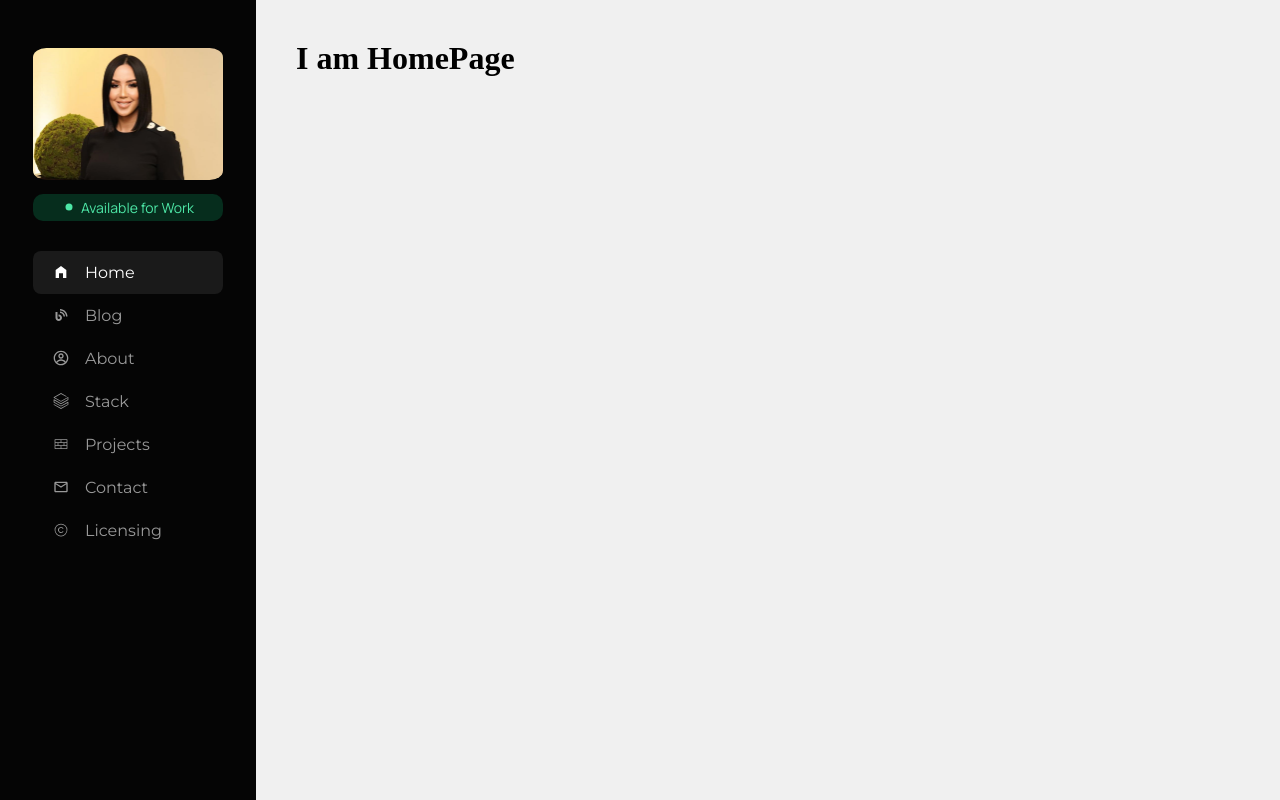
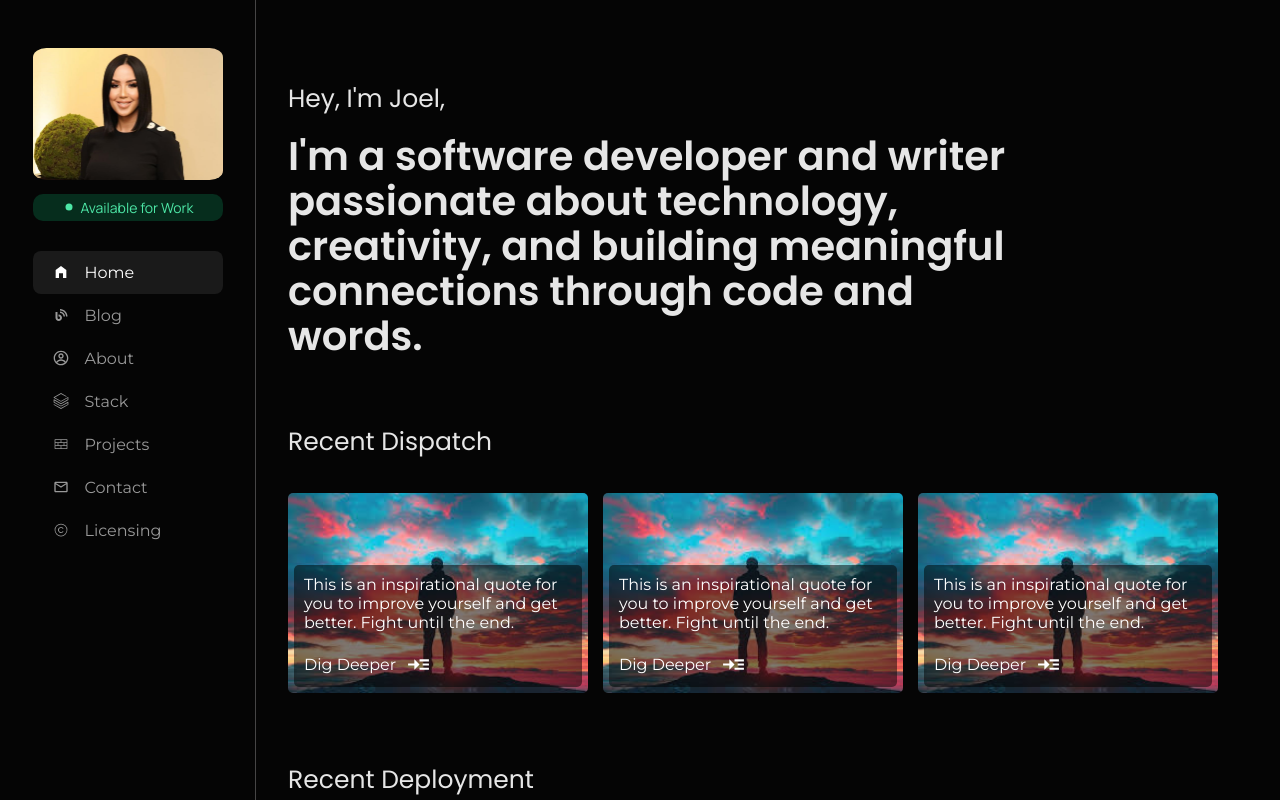
Before and after one commit to earlmorningstar/my-portfolio, a React (Create React App) app: page / in a window 1280 px wide. Built offline with nearby package versions, Linux system fonts and the light colour scheme.

Commit message:
Commit II.

```diff
--- a/src/components/MainNavigation.css
+++ b/src/components/MainNavigation.css
@@ -50,7 +50,7 @@
   display: flex;
   align-items: center;
   gap: 1rem;
-  width: 100;
+  width: 100%;
   padding: 0.75rem 1.25rem;
   border-radius: 8px;
   text-decoration: none;
@@ -71,29 +71,27 @@
   cursor: pointer;
 }
 
+.nav-link-dropDown {
+  font-family: "Montserrat", serif;
+  display: flex;
+  align-items: start;
+  gap: 30px;
+  flex-direction: column;
+  background-color: #050505;
+  padding: 40px 32px;
+  width: 100%;
+  height: 100vh;
+}
+
 .dropdown-nav-links-parent {
   position: fixed;
-  top: 60px;
+  top: 120px;
   left: 0;
   right: 0;
   z-index: 1000;
   animation: slideInFromTop 0.5s ease-in-out;
+  height: 100vh;
   max-height: calc(100vh - 60px);
-  overflow-y: auto;
-  scrollbar-width: thin;
-  scrollbar-color: #888 transparent;
-
-  /* ::-webkit-scrollbar {
-    width: 6px;
-  }
-  ::-webkit-scrollbar-track {
-    background: transparent;
-  }
-  ::-webkit-scrollbar-thumb {
-    background-color: #888;
-    border-radius: 10px;
-    border: transparent;
-  } */
 }
 
 @keyframes slideInFromTop {
@@ -117,43 +115,40 @@
   }
 }
 
-.nav-link-dropDown {
-  display: flex;
-  align-items: center;
-  gap: 100px;
-  flex-direction: column;
-  background-color: #3e432f;
-  padding: 40px 0;
-  width: 100%;
-  height: 100vh;
-}
+/* Media queries */
 
-/* Media query for screen sizes less than or equal to 1150px */
 @media screen and (max-width: 1150px) {
   .hamburger-menu {
     display: block;
   }
 
-  .main-nav {
+  #main-nav-id {
     display: flex;
     flex-direction: row;
+    justify-content: space-between;
     align-items: center;
-    justify-content: space-between;
+    width: 100%;
+  }
+
+  #status-id {
+    height: 30px;
+    width: auto;
   }
 
   .profile-section {
     flex-direction: row;
-    width: 300px;
+    align-items: center;
+    width: auto;
     margin-bottom: 0;
   }
 
   .profile-image {
-    height: 60px;
+    width: 70px;
+    height: 70px;
   }
 
   .status {
-    padding: 2px 12px;
-    font-size: 14px;
+    padding: 4px 17px;
   }
 
   .nav-links-parent {
@@ -163,34 +158,4 @@
   .dropdown-nav-links-parent {
     animation: slideInFromTop 0.7s ease-in-out;
   }
-
-  /* .nav-links-parent {
-      display: none;
-      flex-direction: column;
-      background-color: #333;
-      position: absolute;
-      top: 60px;
-      left: 0;
-      width: 100%;
-      z-index: 1000;
-    }
-
-    .nav-links-parent.show {
-      display: flex;
-    } */
-
-  /* Dropdown button style */
-  .dropdown-btn {
-    background-color: #444; /* Color of the dropdown button */
-    color: white;
-    padding: 10px 15px;
-    border: none;
-    cursor: pointer;
-    width: 100%;
-    text-align: left;
-  }
-
-  .dropdown-btn:focus {
-    outline: none;
-  }
 }
--- a/src/pages/HomePage.jsx
+++ b/src/pages/HomePage.jsx
@@ -1,8 +1,52 @@
+import "./Index.css";
+import { MdOutlineReadMore } from "react-icons/md";
+
 function HomePage() {
-    return(
-        <h1>I am HomePage</h1>
-    )
+  return (
+    <div className="homepage-main-container">
+      <span>
+        <h3>Hey, I'm Joel,</h3>
+        <h4>
+          I'm a software developer and writer passionate about technology,
+          creativity, and building meaningful connections through code and
+          words.
+        </h4>
+      </span>
+
+      <span>
+        <h3>Recent Dispatch</h3>
+      </span>
+
+      <div className="latest-dispatch-container">
+        <div  className="dispatch-image-container">
+          <img src="/images/silhouette.jfif" alt="Profile" />
+          <p className="dispatch-overlay-text">
+            This is an inspirational quote for you to improve yourself and get
+            better. Fight until the end. <p>Dig Deeper <MdOutlineReadMore size={25}/></p>
+          </p>
+        </div>
+        <div className="dispatch-image-container">
+          <img src="/images/silhouette.jfif" alt="Profile" />
+          <p className="dispatch-overlay-text">
+            This is an inspirational quote for you to improve yourself and get
+            better. Fight until the end. <p>Dig Deeper <MdOutlineReadMore size={25}/></p>
+          </p>
+        </div>
+        <div className="dispatch-image-container">
+          <img src="/images/silhouette.jfif" alt="Profile" />
+          <p className="dispatch-overlay-text">
+            This is an inspirational quote for you to improve yourself and get
+            better. Fight until the end. <p>Dig Deeper <MdOutlineReadMore size={25}/></p>
+          </p>
+        </div>
+      </div>
+
+
+      <span>
+        <h3>Recent Deployment</h3>
+      </span>
+    </div>
+  );
 }
 
-
 export default HomePage;
--- a/src/pages/Index.css
+++ b/src/pages/Index.css
@@ -1,3 +1,13 @@
+@import url("https://fonts.googleapis.com/css2?family=Montserrat:ital,wght@0,100..900;1,100..900&display=swap");
+@import url("https://fonts.googleapis.com/css2?family=Manrope:wght@200..800&display=swap");
+@import url("https://fonts.googleapis.com/css2?family=Raleway:ital,wght@0,100..900;1,100..900&display=swap");
+@import url("https://fonts.googleapis.com/css2?family=Poppins:ital,wght@0,100;0,200;0,300;0,400;0,500;0,600;0,700;0,800;0,900;1,100;1,200;1,300;1,400;1,500;1,600;1,700;1,800;1,900&display=swap");
+
+/* font-family: "Manrope", sans-serif;
+font-family: "Raleway", sans-serif; */
+/* font-family: "Poppins", sans-serif; */
+/* font-family: "Montserrat", serif; */
+
 * {
   margin: 0;
   padding: 0;
@@ -19,18 +29,93 @@
   display: flex;
   flex-direction: column;
   align-items: center;
+  border-right: 1px solid #464545;
 }
 
 .main-content {
   width: 80%;
-  background-color: #f0f0f0;
-  padding: 40px;
+  background-color: #050505;
+  padding: 5rem 2rem;
   overflow-y: auto;
+}
+
+/* HOMEPAGE SECTION--- */
+
+.homepage-main-container {
+  background-color: #050505;
+  /* color: #ffffff; */
+}
+
+.homepage-main-container span {
+  display: flex;
+  flex-direction: column;
+  gap: 1rem;
+  color: #e6e6e6;
+  width: 45rem;
+}
+
+.homepage-main-container span > h3 {
+  font-family: "Poppins", sans-serif;
+  font-weight: 400;
+  font-size: 25px;
+}
+
+.homepage-main-container span > h4 {
+  font-family: "Poppins", sans-serif;
+  font-weight: 600;
+  font-size: 40px;
+  line-height: 45px;
+  margin-bottom: 4rem;
+}
+
+.latest-dispatch-container {
+  font-family: "Montserrat", serif;
+  margin: 2rem 0 4rem 0;
+  display: flex;
+  gap: 15px;
+}
+
+.dispatch-image-container {
+  position: relative;
+  width: 300px;
+  object-fit: contain;
+}
+
+.dispatch-image-container img {
+  width: 100%;
+  height: auto;
+  border-radius: 5px;
+}
+
+.dispatch-overlay-text {
+  display: flex;
+  flex-direction: column;
+  gap: 20px;
+  position: absolute;
+  bottom: 10px;
+  left: 6px;
+  right: 6px;
+  color: white;
+  background-color: rgba(0, 0, 0, 0.5);
+  padding: 10px;
+  font-size: 16px;
+  border-radius: 5px;
+}
+
+.dispatch-overlay-text p {
+  display: flex;
+  align-items: center;
+  gap: 10px;
 }
 
 /* Media Queries---  */
 
 @media screen and (max-width: 1150px) {
+  .main-content {
+    padding: 3rem 2rem 5rem 2rem;
+    width: 100%;
+    height: 100vh;
+  }
   .root-layout-container {
     flex-direction: column;
     width: 100%;
@@ -38,14 +123,43 @@
   }
 
   .sidebar {
-    /* flex-direction: row; */
+    flex-direction: row;
     width: 100%;
-    padding: 3rem 2rem;
-    align-items: start;
+    padding: 1.5rem 2rem;
+    justify-content: space-between;
   }
 
-  .main-content {
+  .latest-dispatch-container {
+    flex-direction: column;
+  }
+
+  .dispatch-image-container {
     width: 100%;
-    height: 100vh;
+    height: 40vh;
+  }
+
+  .dispatch-image-container img {
+    height: 100%;
   }
 }
+
+@media screen and (max-width: 850px) {
+  .homepage-main-container span {
+    width: 100%;
+  }
+}
+
+@media screen and (max-width: 650px) {
+  .homepage-main-container span > h4 {
+    font-size: 28px;
+  }
+}
+
+@media screen and (max-width: 550px) {
+  .sidebar {
+    padding: 1.5rem 1rem;
+  }
+  .main-content {
+    padding: 3rem 1rem 5rem 1rem;
+  }
+}
```
Also changed, not shown: src/components/MainNavigation.jsx (+39 -63 lines), public/images/silhouette.jfif (added).
